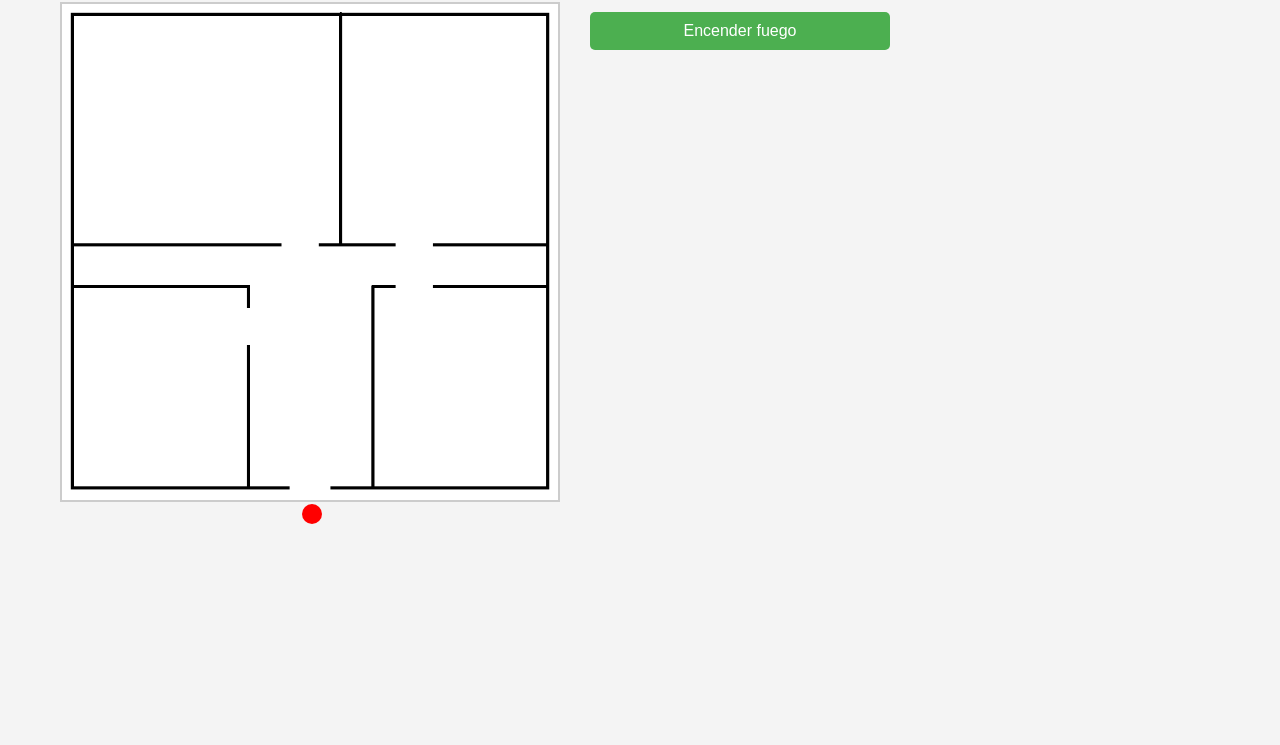
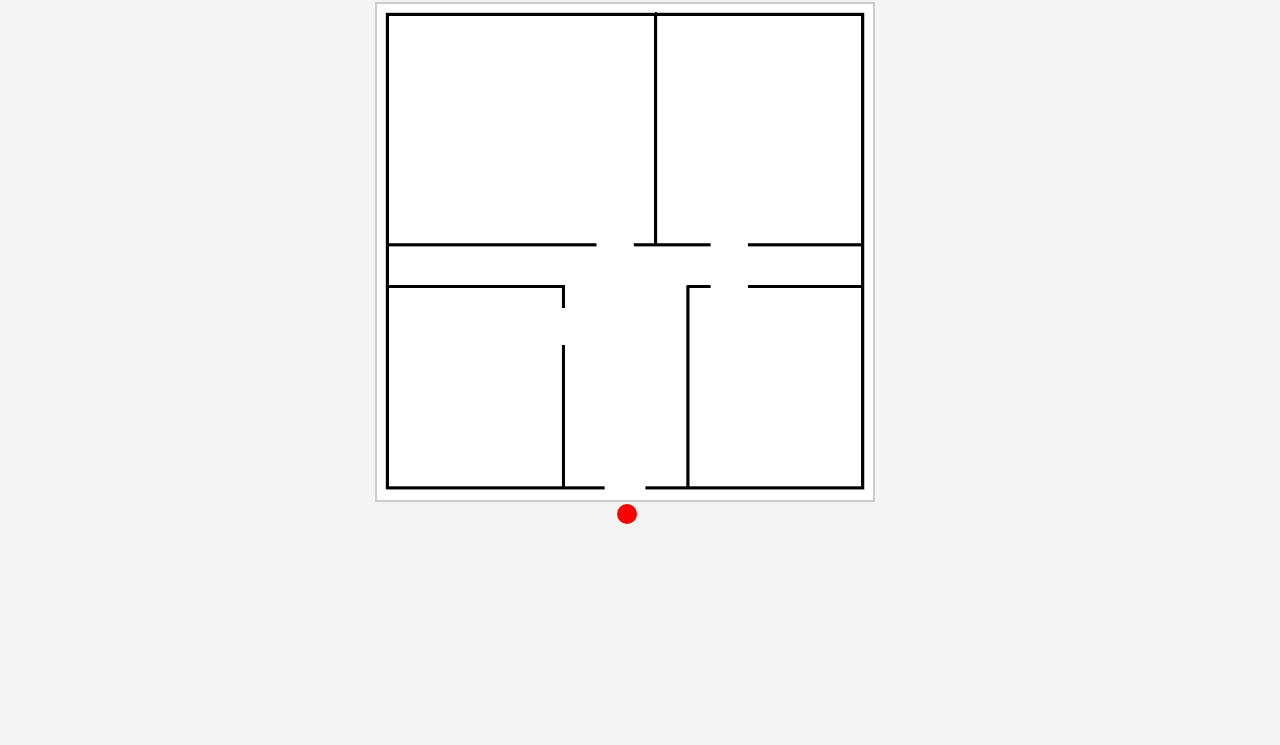
Before and after one commit to 100495954/SIU_proyecto_final, a website: page public/index.html in a window 1280 px wide. Shown: the part 55-800 px from the top of the page. Drawn offline with nearby package versions, Linux system fonts and the light colour scheme.

Commit message:
borrar alerta de fuego

```diff
--- a/public/index.html
+++ b/public/index.html
@@ -13,13 +13,9 @@
     <div id="mapa">
       <div id="persona"></div>
     </div>
-    <div id="controles">
-      <button id="encenderFuego">Encender fuego</button>
-    </div>
     <div>
       <button id="apagarGrifo" style="display: none;">Apagar grifo</button>
       <button id="apagarLuces" style="display: none;">Apagar luces</button>
-      <button id="apagarFuego" style="display: none;">Apagar fuego</button>
       <button id="recoger" style="display: none;">Recoger</button>
     </div>
   </div>
```
